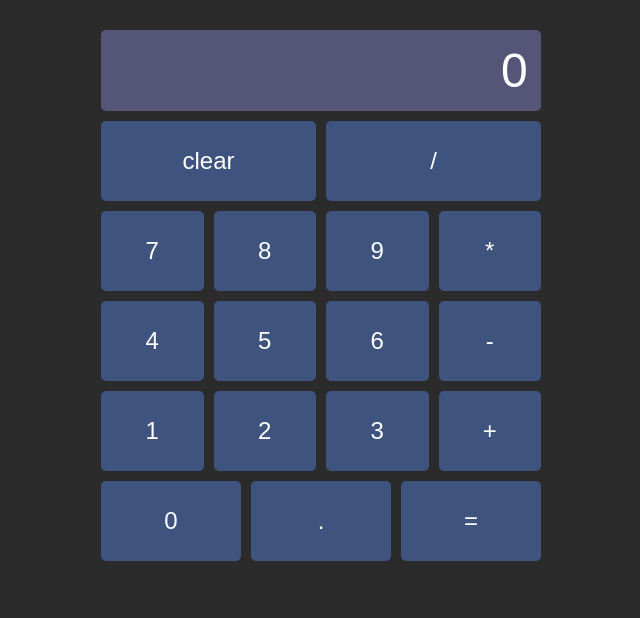
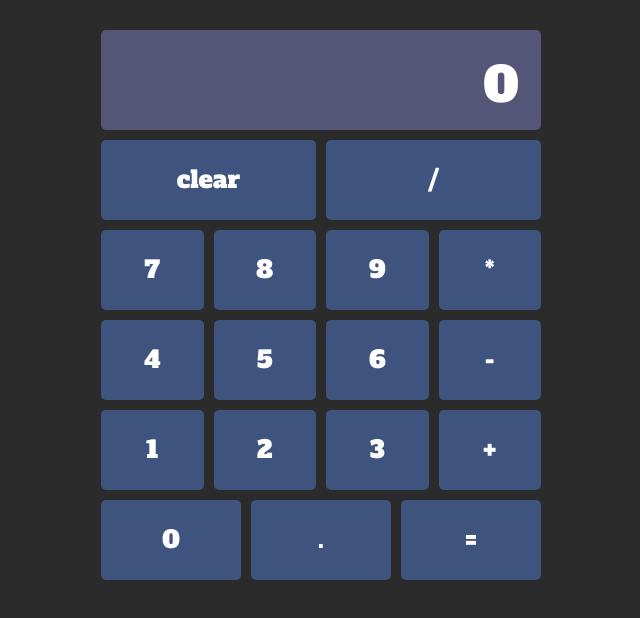
Before and after one commit to micahbales/react-calculator, a React (Create React App) app: page / in a window 1280 px wide. Shown: the top 618 px of the page, without its empty margins (319-959 px from the left). Built offline with nearby package versions, Linux system fonts and the light colour scheme.

Commit message:
Add Font and Tweak Styles
* Use Alpha Slab One font
* Add border and font-size effects on button hover
* Increase display size

```diff
--- a/src/App.css
+++ b/src/App.css
@@ -1,3 +1,5 @@
+@import url('https://fonts.googleapis.com/css?family=Alfa+Slab+One');
+
 :root {
   --black: #2B2B2B;
   --blue: #3F537F;
@@ -12,6 +14,7 @@ body {
 
 .app {
   display: flex;
+  font-family: 'Alfa Slab One', cursive;
   justify-content: center;
   width: 100%;
   height: 100%;
@@ -39,22 +42,19 @@ body {
   color: var(--white);
   display: flex;
   font-size: 48px;
+  height: 100px;
   justify-content: flex-end;
   width: 97.7%;
 }
 
 .calc__row.display .total {
-  padding: 13px;
+  padding: 22px;
 }
 
 .button {
   background-color: var(--blue);
   color: var(--white);
   cursor: pointer;
-}
-
-.button:hover {
-  background-color: var(--blue-active);
 }
 
 .calc__row.buttons .button {
@@ -65,3 +65,9 @@ body {
   padding: 10px;
   text-align: center;
 }
+
+.calc__row.buttons .button:hover {
+  background-color: var(--blue-active);
+  border: 5px solid var(--white);
+  font-size: 32px;
+}
```
